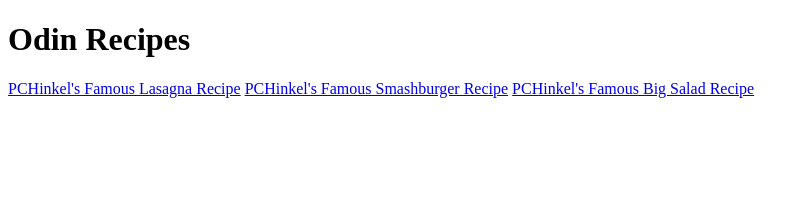
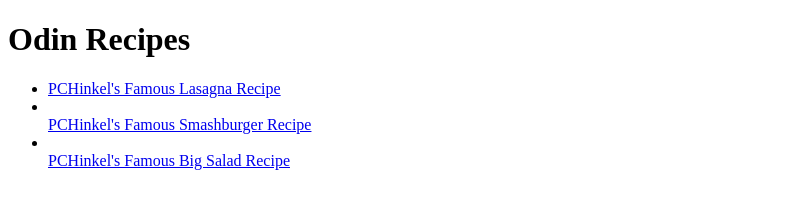
Before and after one commit to PCHinkel/odin-recipes, a plain HTML site: page index.html in a window 1280 px wide. Shown: the whole page, without its empty margins (0-809 px from the left). Drawn offline with Linux system fonts and the light colour scheme.

Commit message:
Format main page links in list

```diff
--- a/index.html
+++ b/index.html
@@ -7,8 +7,10 @@
 </head>
 <body>
     <h1>Odin Recipes</h1>
-    <a href="./recipes/lasagna.html">PCHinkel's Famous Lasagna Recipe</a>
-    <a href="./recipes/bigsalad.html">PCHinkel's Famous Smashburger Recipe</a>
-    <a href="./recipes/smashburger.html">PCHinkel's Famous Big Salad Recipe</a>
+    <ul>
+        <li><a href="./recipes/lasagna.html">PCHinkel's Famous Lasagna Recipe</a></li>
+        <li></li><a href="./recipes/bigsalad.html">PCHinkel's Famous Smashburger Recipe</a></li>
+        <li></li><a href="./recipes/smashburger.html">PCHinkel's Famous Big Salad Recipe</a></li>
+    </ul>
 </body>
 </html>
```
